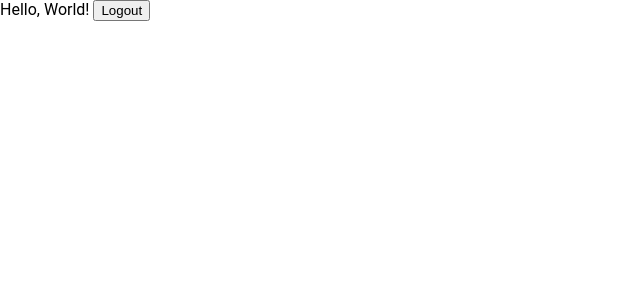
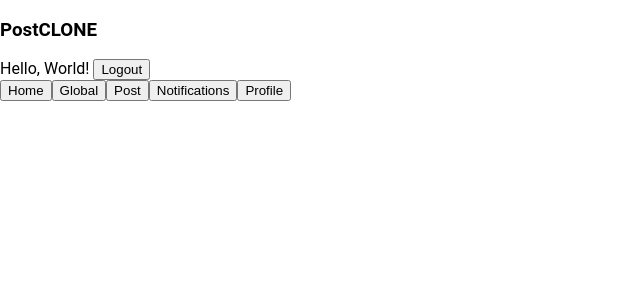
Before and after one commit to tiborurban001/cloud_post, a Vue app in the folder postcloud-client/: page / in a window 1280 px wide. Shown: the top 300 px of the page, without its empty margins (0-640 px from the left). Built offline with nearby package versions, Linux system fonts and the light colour scheme; sample sign-in values are in the browser's storage.

Commit message:
isAuthenticated a menüpontokra

```diff
--- a/postcloud-client/src/App.vue
+++ b/postcloud-client/src/App.vue
@@ -1,14 +1,29 @@
 <template>
   <div id="app">
+    <Header v-if="isAuthenticated"/>
     <router-view/>
+    <Footer v-if="isAuthenticated"/>
   </div>
 </template>
+
+<script>
+import Header from '@/components/Header'
+import Footer from '@/components/Footer'
+export default {
+  components: {
+    Header,
+    Footer
+  },
+  computed: {
+    isAuthenticated () {
+      return this.$store.state.isAuthenticated;
+    }
+  }
+
+}
+</script>
 
 
 <style lang="scss">
 @import './assets/scss/main.scss';
-
-
-
-
 </style>
--- a/postcloud-client/src/assets/scss/main.scss
+++ b/postcloud-client/src/assets/scss/main.scss
@@ -60,6 +60,6 @@ body{
 
 
  //Login Page
- @import './modules/loginPG.scss';
+@import './modules/loginPG.scss';
 //Register
 @import './modules/signupPG.scss';
--- /dev/null
+++ b/postcloud-client/src/components/Footer.vue
@@ -0,0 +1,9 @@
+<template>
+    <footer>
+        <button>Home</button>
+        <button>Global</button>
+        <button>Post</button>
+        <button>Notifications</button>
+        <button>Profile</button>
+    </footer>
+</template>
--- /dev/null
+++ b/postcloud-client/src/components/Header.vue
@@ -0,0 +1,6 @@
+<template>
+<!-- eslint-disable-next-line vue/max-attributes-per-line -->
+<header>
+    <h3 class="title">Post<span>CLONE</span></h3>
+</header>
+</template>
--- a/postcloud-client/src/router/index.js
+++ b/postcloud-client/src/router/index.js
@@ -1,5 +1,6 @@
 import Vue from 'vue'
 import VueRouter from 'vue-router'
+import store from '../store/index.js'
 import Home from '../views/Home.vue'
 import Login from '../views/Login.vue'
 import Signup from '../views/Signup.vue'
@@ -39,6 +40,7 @@ const router = new VueRouter({
 })
 
 router.beforeEach((to, from, next) => {
+ store.commit('isAuthenticated');
   if  (to.matched.some(record => record.meta.requiresAuth)) {
     if(localStorage.getItem('jwt') == null){
       next({
--- a/postcloud-client/src/store/index.js
+++ b/postcloud-client/src/store/index.js
@@ -5,10 +5,14 @@ Vue.use(Vuex)
 
 export default new Vuex.Store({
   state: {
-    api_url: 'http://localhost:3000/'
+    api_url: 'http://localhost:3000/',
+    isAuthenticated: false
   },
   mutations: {
-
+    isAuthenticated (state) {
+      if(localStorage.getItem("jwt") != null) state.isAuthenticated = true;
+      else state.isAuthenticated = false;
+    }
   },
   actions: {
 
--- a/postcloud-client/src/views/Home.vue
+++ b/postcloud-client/src/views/Home.vue
@@ -1,8 +1,8 @@
 <template>
-  <div class="home">
+  <main class="feed">
     Hello, World!
     <button @click='logout'>Logout</button>
-  </div>
+  </main>
 </template>
 
 <script>
```
